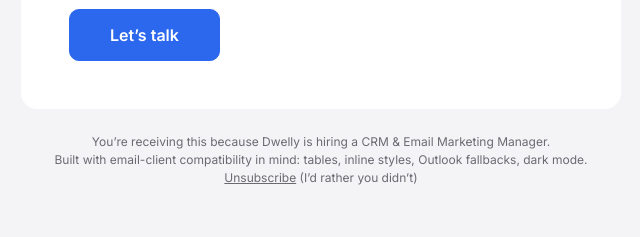
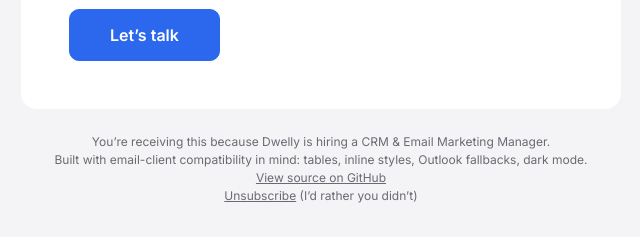
Before and after one commit to SebVissers/dwelly-cover-letter, a plain HTML site: page index.html in a window 1280 px wide. Shown: the part 1636-1873 px from the top of the page, without its empty margins (319-959 px from the left). Drawn offline with Linux system fonts and the light colour scheme.

Commit message:
Add GitHub source link in email template

```diff
--- a/index.html
+++ b/index.html
@@ -9,7 +9,7 @@
   · mobile stacking and dark-mode support as progressive enhancement
   · system-font fallbacks for clients that won't load Inter
 
-  — Sebastien
+  — Seb
 -->
 <html lang="en" xmlns="http://www.w3.org/1999/xhtml" xmlns:v="urn:schemas-microsoft-com:vml" xmlns:o="urn:schemas-microsoft-com:office:office">
 <head>
@@ -193,6 +193,7 @@
             <td class="text-muted" align="center" style="padding:24px 24px 0 24px; font-family:'Inter',-apple-system,BlinkMacSystemFont,'Segoe UI',Helvetica,Arial,sans-serif; font-size:12px; line-height:18px; color:#6b6a73;">
               You&rsquo;re receiving this because Dwelly is hiring a CRM &amp; Email Marketing Manager.<br>
               Built with email-client compatibility in mind: tables, inline styles, Outlook fallbacks, dark mode.<br>
+              <a href="https://github.com/SebVissers/dwelly-cover-letter/blob/main/index.html" class="text-muted" style="color:#6b6a73; text-decoration:underline;">View source on GitHub</a><br>
               <span style="text-decoration:underline;">Unsubscribe</span> (I&rsquo;d rather you didn&rsquo;t)
             </td>
           </tr>
```
